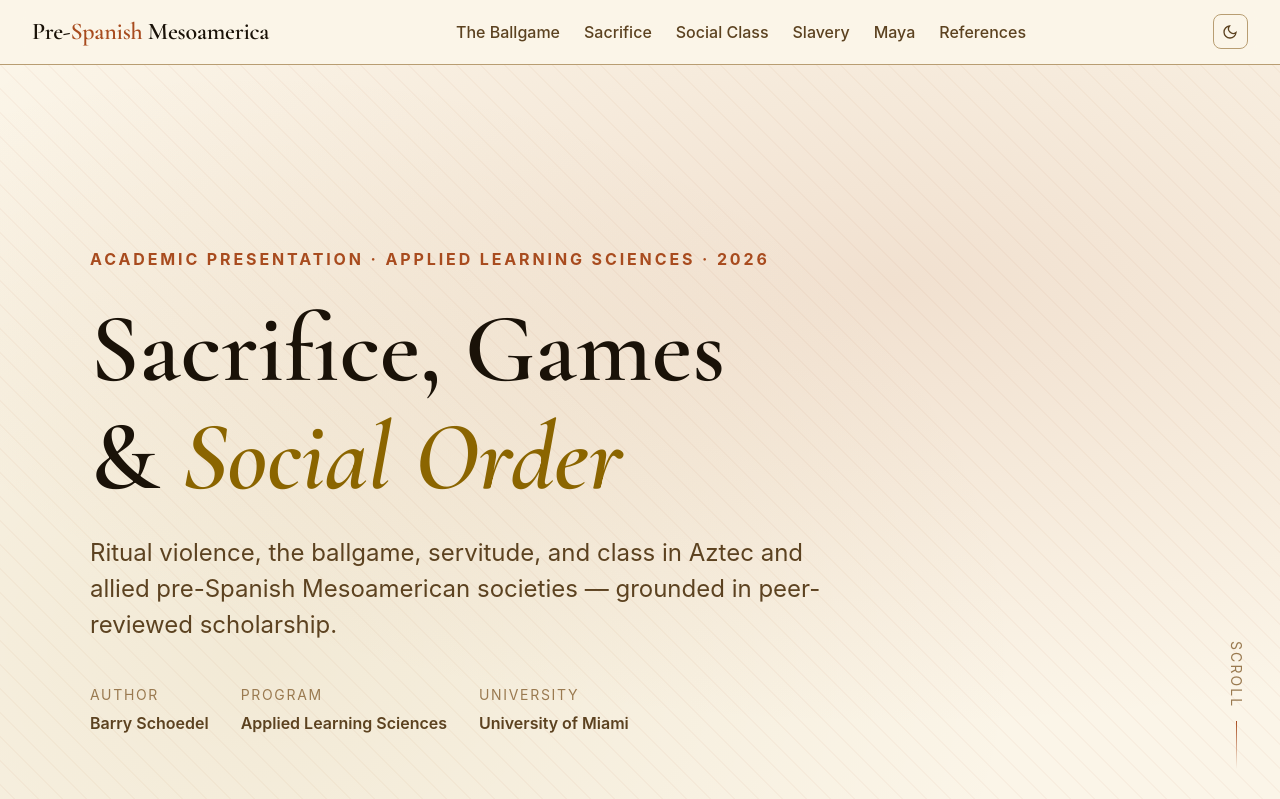
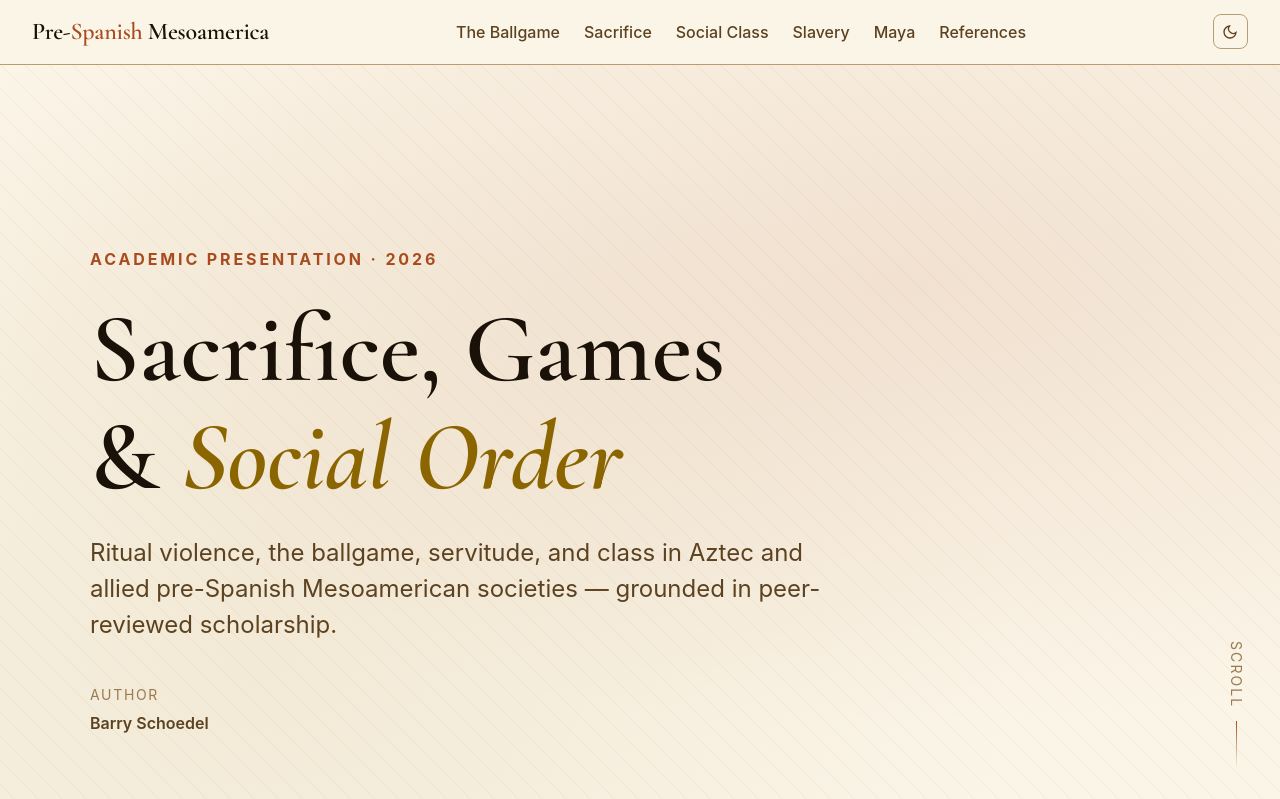
Before and after one commit to schoedel-learn/pre-spanish-mesoamerica, a plain HTML site: page index.html in a window 1280 px wide. Shown: the top 799 px of the page. Drawn offline with nearby package versions, Linux system fonts and the light colour scheme; a web font is replaced by a local one.

Commit message:
Remove University of Miami and Applied Learning Sciences from hero

```diff
--- a/index.html
+++ b/index.html
@@ -651,7 +651,7 @@
   <div class="hero-bg"></div>
   <div class="hero-pattern"></div>
   <div class="hero-content">
-    <p class="hero-label">Academic Presentation · Applied Learning Sciences · 2026</p>
+    <p class="hero-label">Academic Presentation · 2026</p>
     <h1>Sacrifice, Games &amp; <em>Social Order</em></h1>
     <p class="hero-sub">Ritual violence, the ballgame, servitude, and class in Aztec and allied pre-Spanish Mesoamerican societies — grounded in peer-reviewed scholarship.</p>
     <div class="hero-meta">
@@ -659,14 +659,7 @@
         <span class="label">Author</span>
         <span class="value">Barry Schoedel</span>
       </div>
-      <div class="hero-meta-item">
-        <span class="label">Program</span>
-        <span class="value">Applied Learning Sciences</span>
-      </div>
-      <div class="hero-meta-item">
-        <span class="label">University</span>
-        <span class="value">University of Miami</span>
-      </div>
+
     </div>
   </div>
   <div class="hero-scroll">Scroll</div>
```
